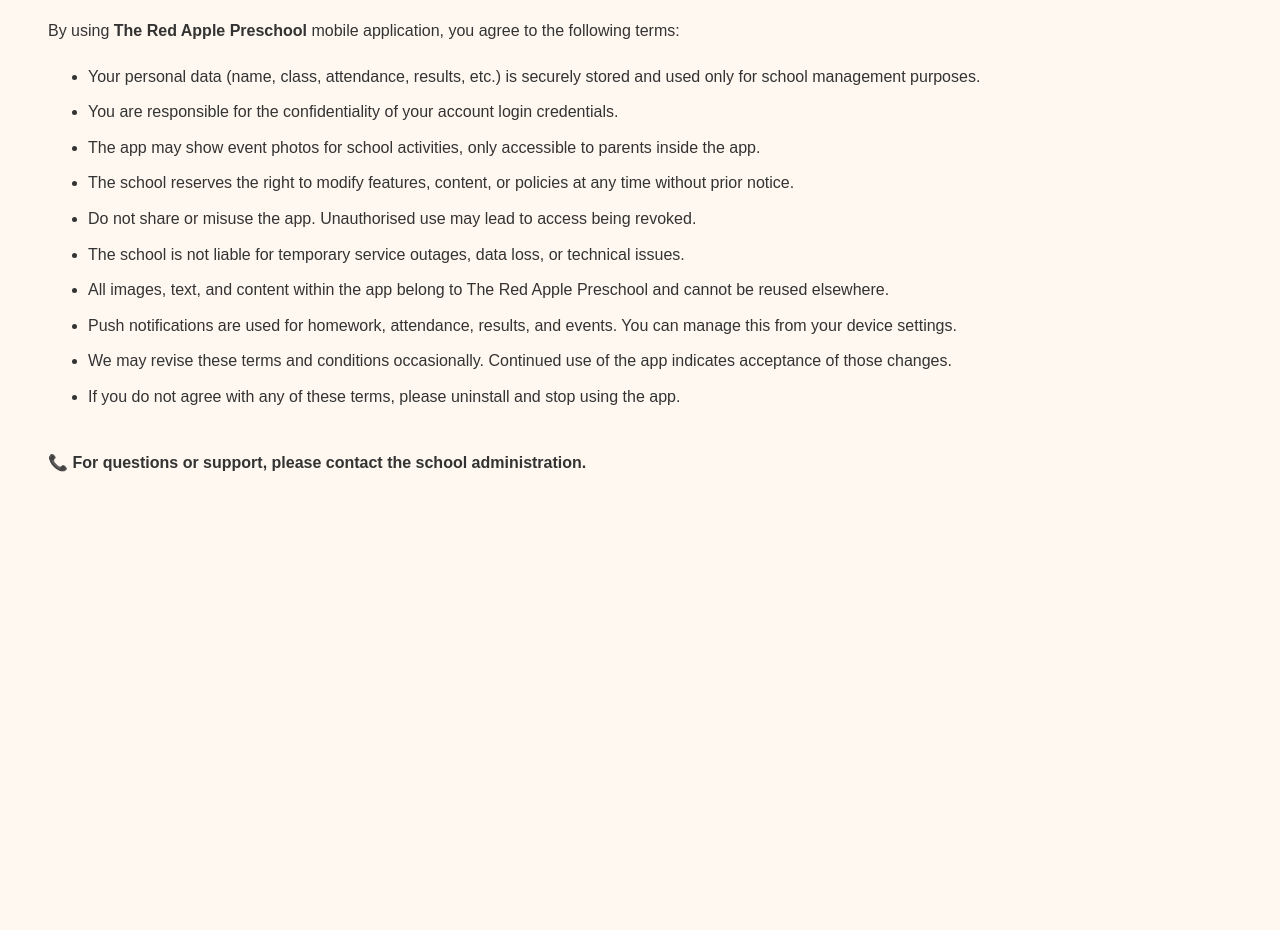
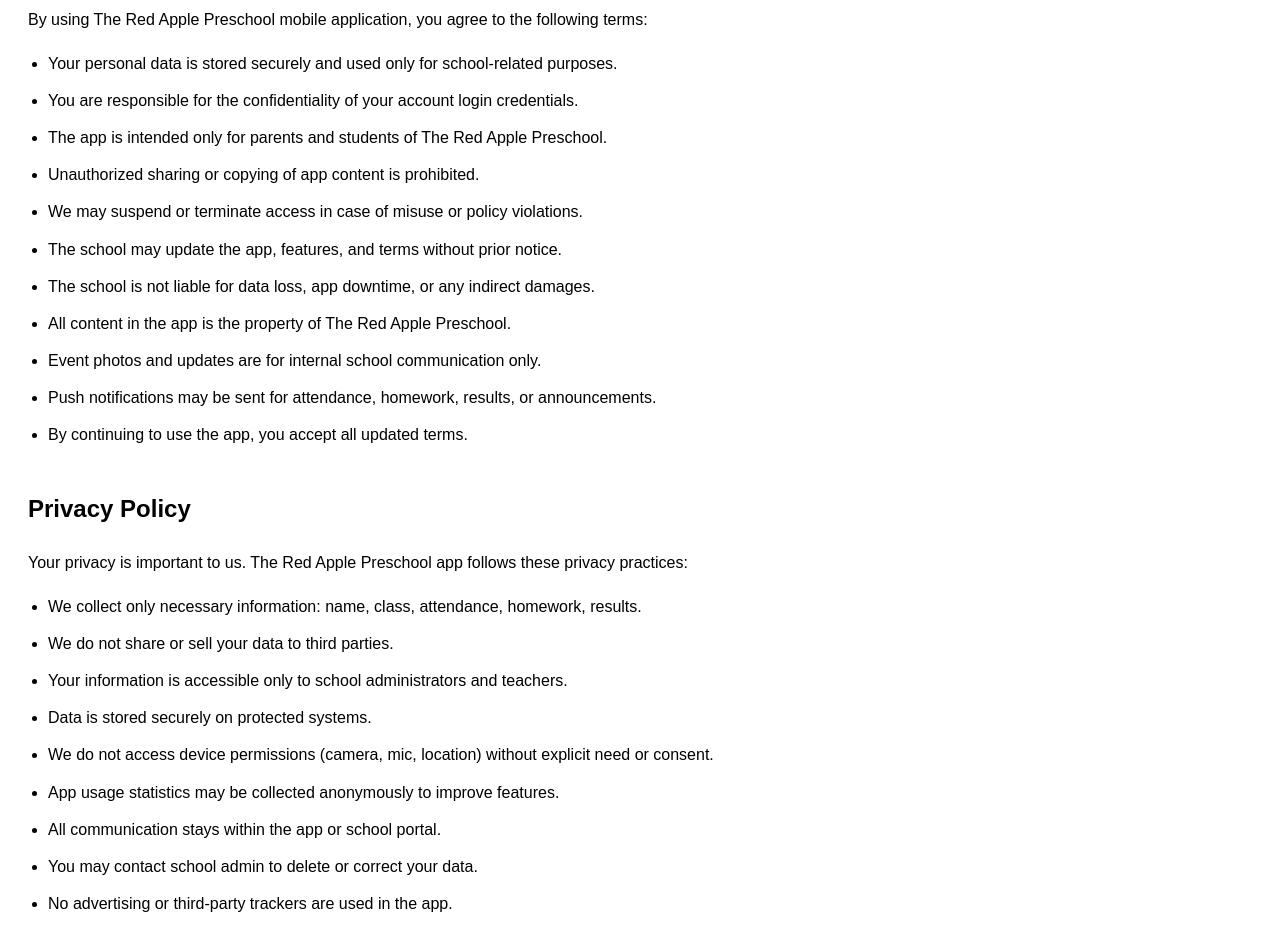
Before and after one commit to vijaygamara/the-red-apple-terms, a plain HTML site: page index.html in a window 1280 px wide. Shown: the part 136-1066 px from the top of the page. Before the commit the page ends 800 px from the top, so only its background shows below. Drawn offline with Linux system fonts and the light colour scheme.

Commit message:
Update index.html

```diff
--- a/index.html
+++ b/index.html
@@ -1,52 +1,69 @@
 <!DOCTYPE html>
 <html lang="en">
 <head>
-  <meta charset="UTF-8">
-  <meta name="viewport" content="width=device-width, initial-scale=1">
-  <title>Terms and Conditions – The Red Apple Preschool</title>
+  <meta charset="UTF-8" />
+  <meta name="viewport" content="width=device-width, initial-scale=1" />
+  <title>The Red Apple Preschool – Terms and Privacy</title>
   <style>
     body {
-      font-family: Arial, sans-serif;
-      padding: 40px;
-      line-height: 1.6;
-      background-color: #fff8f0;
-      color: #333;
+      font-family: sans-serif;
+      padding: 20px;
+      line-height: 1.7;
+      color: #000;
+      background: #fff;
     }
-    h1 {
-      color: #d63031;
-      border-bottom: 2px solid #d63031;
-      padding-bottom: 10px;
+    h1, h2 {
+      margin-top: 40px;
+      margin-bottom: 20px;
     }
     ul {
-      margin-top: 20px;
+      padding-left: 20px;
     }
     li {
       margin-bottom: 10px;
     }
-    p:last-child {
-      margin-top: 40px;
-      font-weight: bold;
+    p {
+      margin-bottom: 16px;
     }
   </style>
 </head>
 <body>
-  <h1>Terms and Conditions</h1>
 
-  <p>By using <strong>The Red Apple Preschool</strong> mobile application, you agree to the following terms:</p>
+  <h1>The Red Apple Preschool – Terms and Conditions</h1>
+
+  <p>By using The Red Apple Preschool mobile application, you agree to the following terms:</p>
 
   <ul>
-    <li>Your personal data (name, class, attendance, results, etc.) is securely stored and used only for school management purposes.</li>
+    <li>Your personal data is stored securely and used only for school-related purposes.</li>
     <li>You are responsible for the confidentiality of your account login credentials.</li>
-    <li>The app may show event photos for school activities, only accessible to parents inside the app.</li>
-    <li>The school reserves the right to modify features, content, or policies at any time without prior notice.</li>
-    <li>Do not share or misuse the app. Unauthorised use may lead to access being revoked.</li>
-    <li>The school is not liable for temporary service outages, data loss, or technical issues.</li>
-    <li>All images, text, and content within the app belong to The Red Apple Preschool and cannot be reused elsewhere.</li>
-    <li>Push notifications are used for homework, attendance, results, and events. You can manage this from your device settings.</li>
-    <li>We may revise these terms and conditions occasionally. Continued use of the app indicates acceptance of those changes.</li>
-    <li>If you do not agree with any of these terms, please uninstall and stop using the app.</li>
+    <li>The app is intended only for parents and students of The Red Apple Preschool.</li>
+    <li>Unauthorized sharing or copying of app content is prohibited.</li>
+    <li>We may suspend or terminate access in case of misuse or policy violations.</li>
+    <li>The school may update the app, features, and terms without prior notice.</li>
+    <li>The school is not liable for data loss, app downtime, or any indirect damages.</li>
+    <li>All content in the app is the property of The Red Apple Preschool.</li>
+    <li>Event photos and updates are for internal school communication only.</li>
+    <li>Push notifications may be sent for attendance, homework, results, or announcements.</li>
+    <li>By continuing to use the app, you accept all updated terms.</li>
   </ul>
 
-  <p>📞 For questions or support, please contact the school administration.</p>
+  <h2>Privacy Policy</h2>
+
+  <p>Your privacy is important to us. The Red Apple Preschool app follows these privacy practices:</p>
+
+  <ul>
+    <li>We collect only necessary information: name, class, attendance, homework, results.</li>
+    <li>We do not share or sell your data to third parties.</li>
+    <li>Your information is accessible only to school administrators and teachers.</li>
+    <li>Data is stored securely on protected systems.</li>
+    <li>We do not access device permissions (camera, mic, location) without explicit need or consent.</li>
+    <li>App usage statistics may be collected anonymously to improve features.</li>
+    <li>All communication stays within the app or school portal.</li>
+    <li>You may contact school admin to delete or correct your data.</li>
+    <li>No advertising or third-party trackers are used in the app.</li>
+  </ul>
+
+  <p>If you have any questions about these terms or your privacy, please contact the school administration.</p>
+
 </body>
 </html>
```
